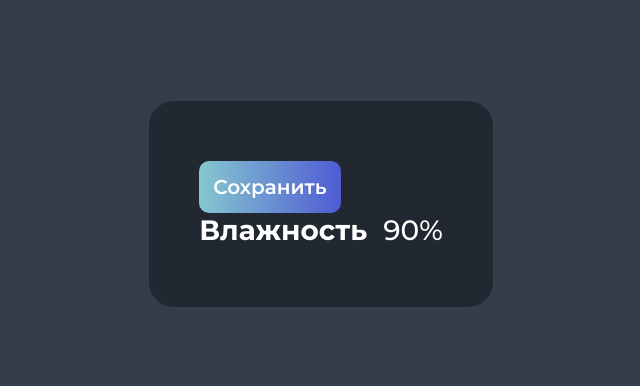
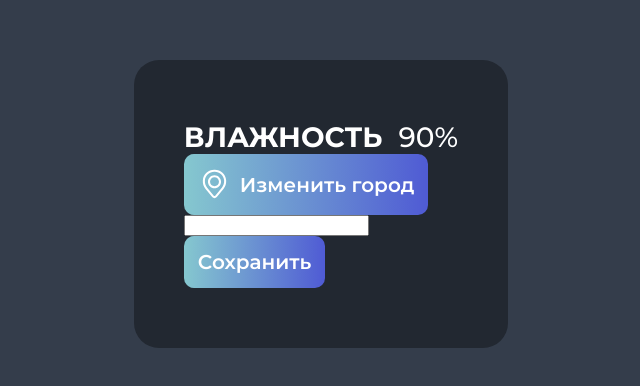
Before and after one commit to KerishT/vue-app, a Vue app: page / in a window 1280 px wide. Shown: the part 204-590 px from the top of the page, without its empty margins (319-959 px from the left). Built offline with nearby package versions, Linux system fonts and the light colour scheme.

Commit message:
Ввод города

```diff
--- a/src/App.vue
+++ b/src/App.vue
@@ -1,6 +1,6 @@
 <script setup>
-  import Button from "./components/Button.vue"
   import Stat from "./components/Stat.vue"
+  import CitySelect from "./components/CitySelect.vue"
 
   const data = {
     label: "Влажность",
@@ -10,8 +10,8 @@
 
 <template>
   <main class="main">
-    <Button>Сохранить</Button>
     <Stat v-bind="data" />
+    <CitySelect />
   </main>
 </template>
 
--- a/src/components/Button.vue
+++ b/src/components/Button.vue
@@ -8,6 +8,9 @@
 
 <style scoped>
   .button {
+    display: flex;
+    gap: 9px;
+    align-items: center;
     border: none;
     border-radius: 10px;
     background: var(--gradient);
--- /dev/null
+++ b/src/components/CitySelect.vue
@@ -0,0 +1,13 @@
+<script setup>
+  import IconLocation from "../icons/IconLocation.vue"
+  import Button from "./Button.vue"
+</script>
+
+<template>
+  <Button>
+    <IconLocation />
+    Изменить город
+  </Button>
+  <input />
+  <Button>Сохранить</Button>
+</template>
--- a/src/components/Stat.vue
+++ b/src/components/Stat.vue
@@ -24,6 +24,7 @@
   }
   .stat-name {
     font-weight: 700;
+    text-transform: uppercase;
   }
   .stat-value {
     font-weight: 500;
```
